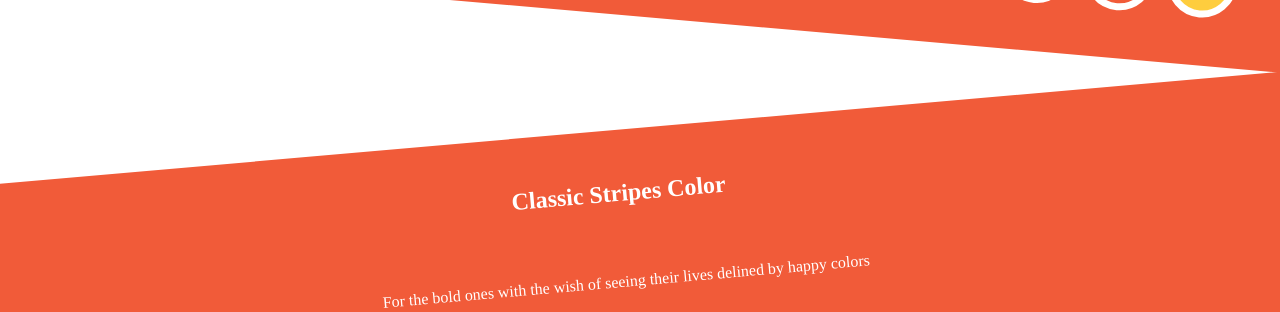
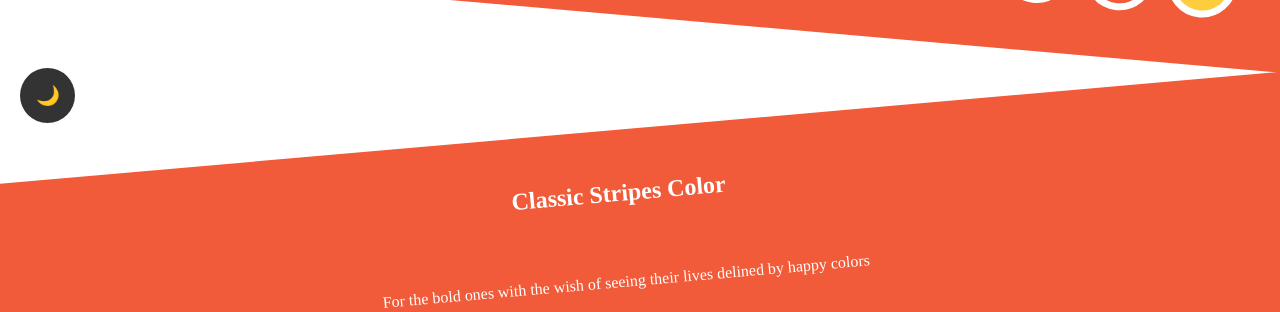
Before and after one commit to JustinasLaunikonis/Sunny-Socks, a PHP site: page /product.php in a window 1280 px wide. Shown: the part 657-969 px from the top of the page. Run offline with PHP 8.4, Linux system fonts and the light colour scheme; some web fonts are replaced; grey boxes are pictures that could not be loaded.

Commit message:
darkmode has been added to product-page

```diff
--- a/pages/product_page/product.php
+++ b/pages/product_page/product.php
@@ -13,6 +13,8 @@
 
     <link rel="stylesheet" href="../../components/header/header.css">
     <link rel="stylesheet" href="../../components/header/header_orange.css">
+
+    <link rel="stylesheet" href="../theme/darkmode.css">
 </head>
 
 <body>
@@ -161,7 +163,11 @@
                 </div>
             </div>
         </div>
+
+
         <?php include "../../components/footer/footer.php"; ?>
+
+        <script src="../theme/darkmode.js"></script>
     </main>
 </body>
 
```
